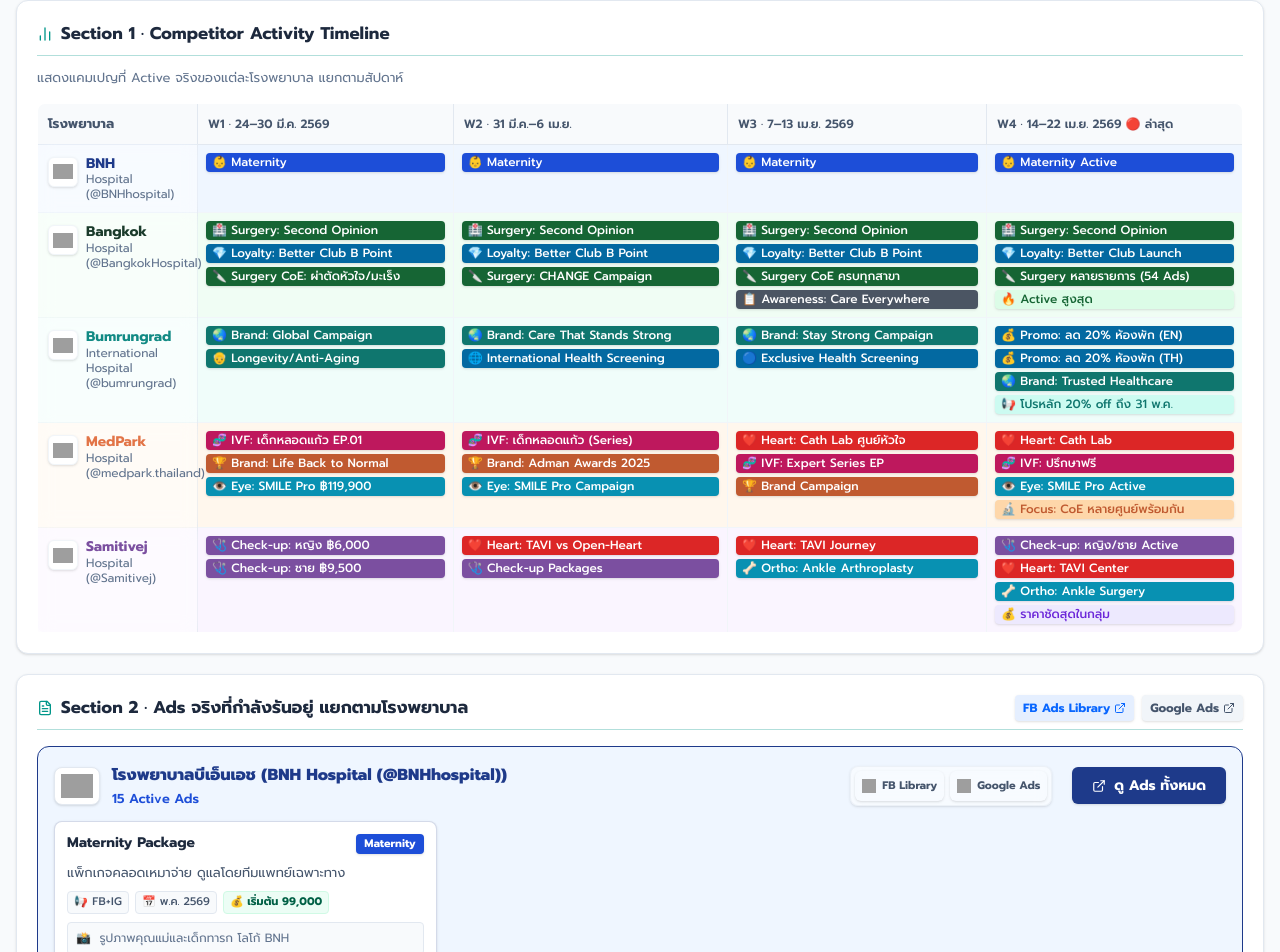
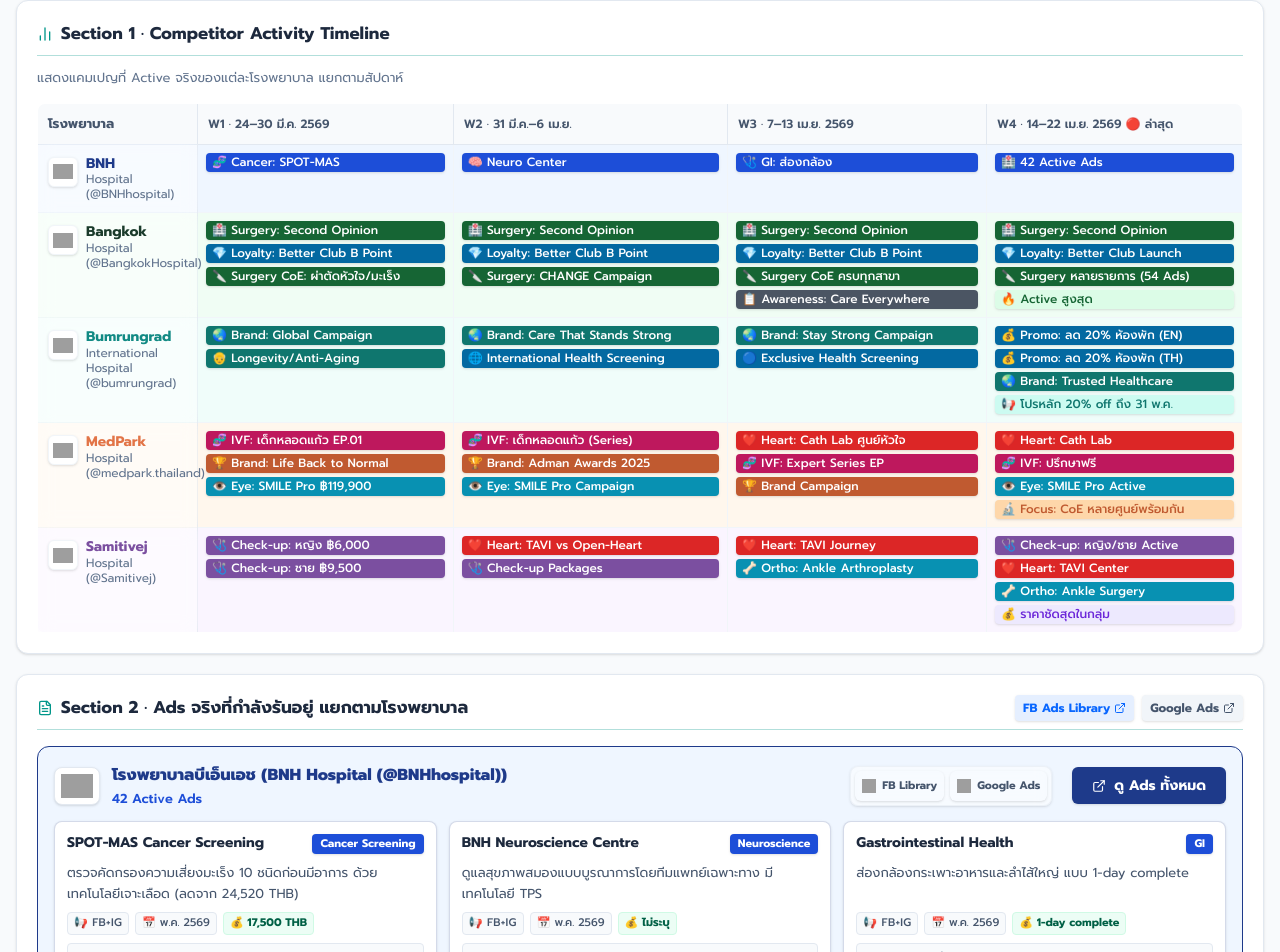
Before and after one commit to BigBundit/reportads4h, a React (Vite) app: page / in a window 1280 px wide. Shown: the part 502-1454 px from the top of the page. Built offline with nearby package versions, Linux system fonts and the light colour scheme; grey boxes are pictures that could not be loaded.

Commit message:
fix: Update BNH real active ads data

```diff
--- a/src/data.ts
+++ b/src/data.ts
@@ -9,30 +9,54 @@ export const initialData = {
       badgeBg: '#1e3a8a',
       borderTop: '#1e3a8a',
       fbUrl: 'https://www.facebook.com/ads/library/?active_status=active&ad_type=all&country=TH&is_targeted_country=false&media_type=all&q=bnhhospital.com&search_type=keyword_unordered&sort_data[direction]=desc&sort_data[mode]=total_impressions',
-      count: '15',
-      focusBadge: '🏥 Focus: Maternity & Women',
+      count: '42',
+      focusBadge: '🏥 Focus: Cancer & Neuroscience',
       focusColor: '#1d4ed8',
       buttonBg: '#eff6ff',
       logo: 'https://www.bnhhospital.com/wp-content/uploads/2022/08/logo-bnh.png',
       ads: [
         {
-          title: 'Maternity Package',
+          title: 'SPOT-MAS Cancer Screening',
           platform: 'FB+IG',
           date: 'พ.ค. 2569',
-          price: 'เริ่มต้น 99,000',
-          target: 'คุณแม่ตั้งครรภ์',
-          type: 'Maternity',
+          price: '17,500 THB',
+          target: 'อายุ 40 ปีขึ้นไป',
+          type: 'Cancer Screening',
           color: '#1d4ed8',
-          detail: 'แพ็กเกจคลอดเหมาจ่าย ดูแลโดยทีมแพทย์เฉพาะทาง',
-          imgDesc: 'รูปภาพคุณแม่และเด็กทารก โลโก้ BNH',
+          detail: 'ตรวจคัดกรองความเสี่ยงมะเร็ง 10 ชนิดก่อนมีอาการ ด้วยเทคโนโลยีเจาะเลือด (ลดจาก 24,520 THB)',
+          imgDesc: 'โปรโมชัน SPOT-MAS 17,500 บาท',
           cta: 'รายละเอียด'
+        },
+        {
+          title: 'BNH Neuroscience Centre',
+          platform: 'FB+IG',
+          date: 'พ.ค. 2569',
+          price: 'ไม่ระบุ',
+          target: 'ผู้มีปัญหาความจำ, ปวดหัว',
+          type: 'Neuroscience',
+          color: '#1d4ed8',
+          detail: 'ดูแลสุขภาพสมองแบบบูรณาการโดยทีมแพทย์เฉพาะทาง มีเทคโนโลยี TPS',
+          imgDesc: 'ทีมแพทย์และเทคโนโลยี TPS',
+          cta: 'รายละเอียด'
+        },
+        {
+          title: 'Gastrointestinal Health',
+          platform: 'FB+IG',
+          date: 'พ.ค. 2569',
+          price: '1-day complete',
+          target: 'วัยทำงาน',
+          type: 'GI',
+          color: '#1d4ed8',
+          detail: 'ส่องกล้องกระเพาะอาหารและลำไส้ใหญ่ แบบ 1-day complete',
+          imgDesc: 'วัยทำงานที่มีอาการปวดท้อง',
+          cta: 'จองเลย'
         }
       ],
       timeline: [
-        [ { text: '👶 Maternity', bg: '#1d4ed8', color: '#fff' } ],
-        [ { text: '👶 Maternity', bg: '#1d4ed8', color: '#fff' } ],
-        [ { text: '👶 Maternity', bg: '#1d4ed8', color: '#fff' } ],
-        [ { text: '👶 Maternity Active', bg: '#1d4ed8', color: '#fff' } ]
+        [ { text: '🧬 Cancer: SPOT-MAS', bg: '#1d4ed8', color: '#fff' } ],
+        [ { text: '🧠 Neuro Center', bg: '#1d4ed8', color: '#fff' } ],
+        [ { text: '🩺 GI: ส่องกล้อง', bg: '#1d4ed8', color: '#fff' } ],
+        [ { text: '🏥 42 Active Ads', bg: '#1d4ed8', color: '#fff' } ]
       ]
     },
     bkk: {
```
